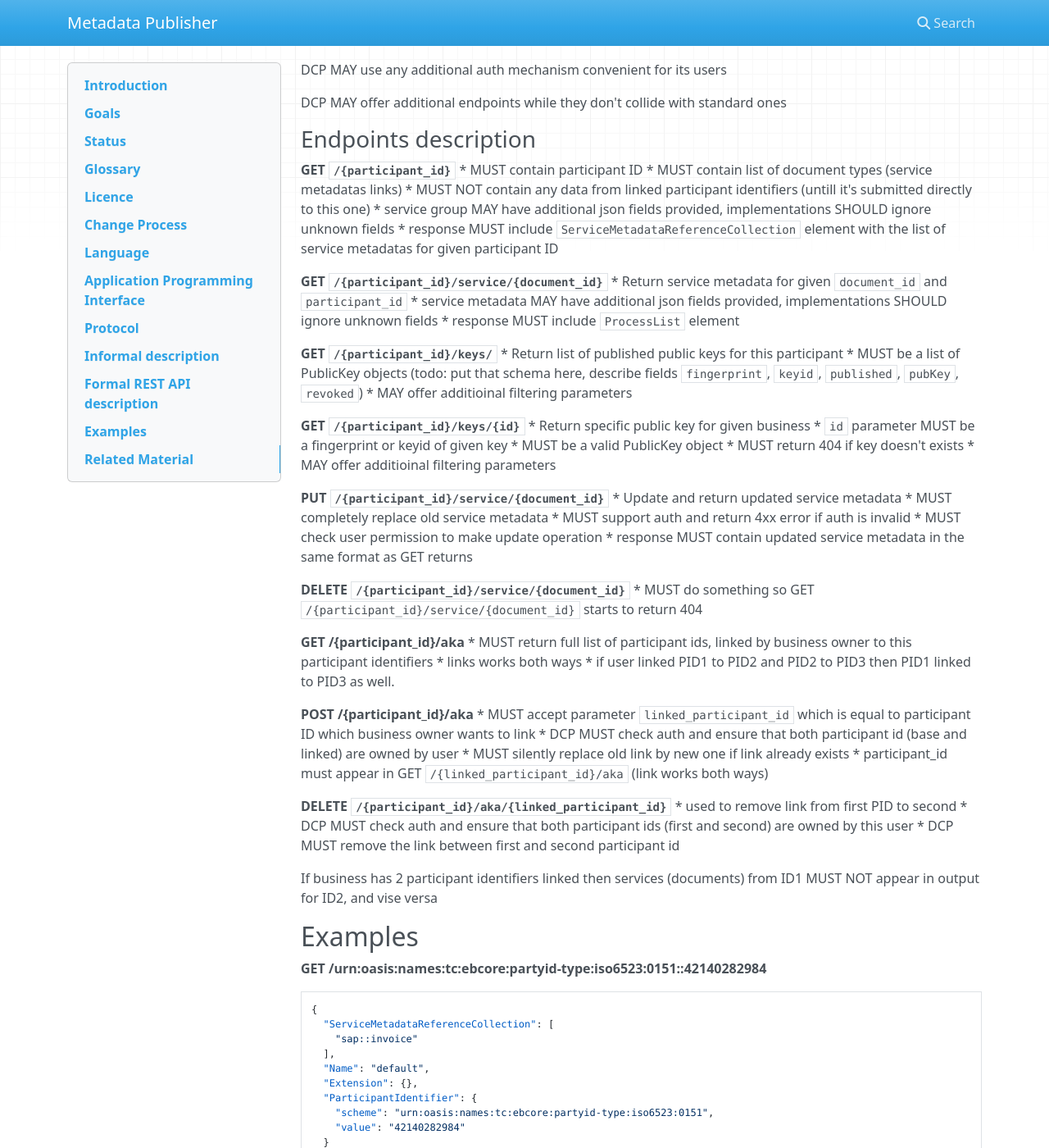
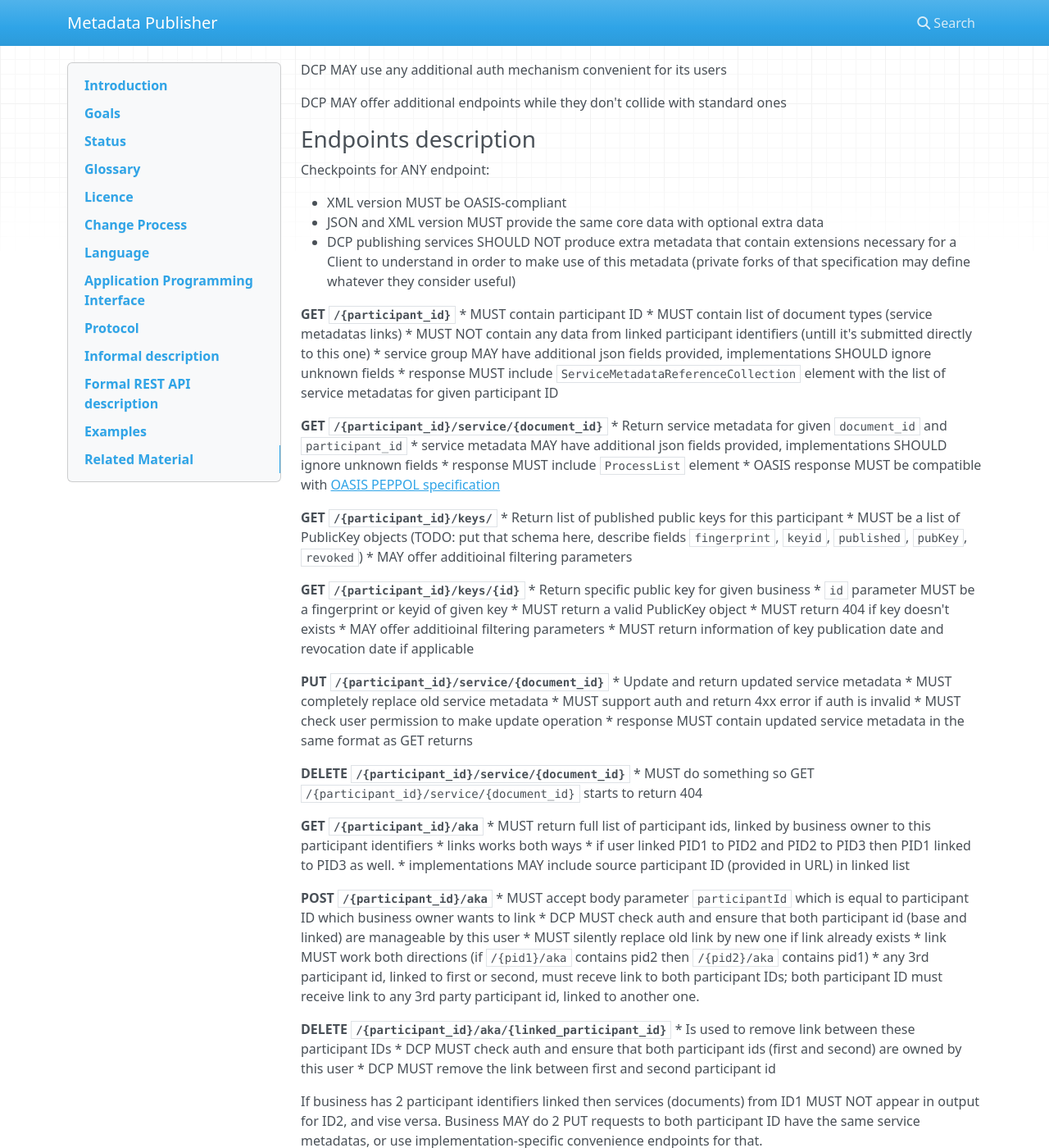
Before and after one commit to ausdigital/ausdigital-dcp, an MkDocs documentation site: the page built from docs/1.0/index.md, in a window 1280 px wide and 1400 px high, scrolled down 4922 px. Shown: the whole window at 82% size. Built offline with MkDocs 1.6.1, drawn with Linux system fonts in a browser that asks for light colours; nearby versions of some CDN libraries; old or Windows-style settings are respelled for this version of MkDocs; some of the changed text lies outside the part shown.

Commit message:
more examples for keys and GET responces; more MUST constraints for rest endpoints

````diff
--- a/docs/1.0/index.md
+++ b/docs/1.0/index.md
@@ -240,6 +240,13 @@ DCP MAY offer additional endpoints while they don't collide with standard ones
 
 ### Endpoints description
 
+Checkpoints for ANY endpoint:
+
+* XML version MUST be OASIS-compliant
+* JSON and XML version MUST provide the same core data with optional extra data
+* DCP publishing services SHOULD NOT produce extra metadata that contain extensions necessary for a Client to understand in order to make use of this metadata (private forks of that specification may define whatever they consider useful)
+
+
 **GET `/{participant_id}`**
 * MUST contain participant ID
 * MUST contain list of document types (service metadatas links)
@@ -251,18 +258,20 @@ DCP MAY offer additional endpoints while they don't collide with standard ones
 * Return service metadata for given `document_id` and `participant_id`
 * service metadata MAY have additional json fields provided, implementations SHOULD ignore unknown fields
 * response MUST include `ProcessList` element
+* OASIS response MUST be compatible with [OASIS PEPPOL specification](http://docs.oasis-open.org/bdxr/bdx-smp/v1.0/cos01/bdx-smp-v1.0-cos01.html#_Toc458092041)
 
 **GET `/{participant_id}/keys/`**
 * Return list of published public keys for this participant
-* MUST be a list of PublicKey objects (todo: put that schema here, describe fields `fingerprint`, `keyid`, `published`, `pubKey`, `revoked`)
+* MUST be a list of PublicKey objects (TODO: put that schema here, describe fields `fingerprint`, `keyid`, `published`, `pubKey`, `revoked`)
 * MAY offer additioinal filtering parameters
 
 **GET `/{participant_id}/keys/{id}`**
 * Return specific public key for given business
 * `id` parameter MUST be a fingerprint or keyid of given key
-* MUST be a valid PublicKey object
+* MUST return a valid PublicKey object
 * MUST return 404 if key doesn't exists
 * MAY offer additioinal filtering parameters
+* MUST return information of key publication date and revocation date if applicable
 
 **PUT `/{participant_id}/service/{document_id}`**
 * Update and return updated service metadata
@@ -274,31 +283,36 @@ DCP MAY offer additional endpoints while they don't collide with standard ones
 **DELETE `/{participant_id}/service/{document_id}`**
 * MUST do something so GET `/{participant_id}/service/{document_id}` starts to return 404
 
-**GET /{participant_id}/aka**
+**GET `/{participant_id}/aka`**
 * MUST return full list of participant ids, linked by business owner to this participant identifiers
 * links works both ways
 * if user linked PID1 to PID2 and PID2 to PID3 then PID1 linked to PID3 as well.
+* implementations MAY include source participant ID (provided in URL) in linked list
 
-**POST /{participant_id}/aka**
-* MUST accept parameter `linked_participant_id` which is equal to participant ID which business owner wants to link
-* DCP MUST check auth and ensure that both participant id (base and linked) are owned by user
+**POST `/{participant_id}/aka`**
+* MUST accept body parameter `participantId` which is equal to participant ID which business owner wants to link
+* DCP MUST check auth and ensure that both participant id (base and linked) are manageable by this user
 * MUST silently replace old link by new one if link already exists
-* participant_id must appear in GET `/{linked_participant_id}/aka` (link works both ways)
+* link MUST work both directions (if `/{pid1}/aka` contains pid2 then `/{pid2}/aka` contains pid1)
+* any 3rd participant id, linked to first or second, must receve link to both participant IDs; both participant ID must receive link to any 3rd party participant id, linked to another one.
 
 **DELETE `/{participant_id}/aka/{linked_participant_id}`**
-* used to remove link from first PID to second
+* Is used to remove link between these participant IDs
 * DCP MUST check auth and ensure that both participant ids (first and second) are owned by this user
 * DCP MUST remove the link between first and second participant id
 
 
-If business has 2 participant identifiers linked then services (documents) from ID1 MUST NOT appear in output for ID2, and vise versa
-
+If business has 2 participant identifiers linked then services (documents) from ID1 MUST NOT appear in output for ID2, and vise versa. Business MAY do 2 PUT requests to both participant ID have the same service metadatas, or use implementation-specific convenience endpoints for that.
 
 ## Examples
 
-**GET /urn:oasis:names:tc:ebcore:partyid-type:iso6523:0151::42140282984**
+### Response formats
+
+**GET /urn:oasis:names:tc:ebcore:partyid-type:iso6523:0151::99999999999**
 
 ```
+Accept: application/json
+
 {
   "ServiceMetadataReferenceCollection": [
     "sap::invoice"
@@ -307,46 +321,109 @@ If business has 2 participant identifiers linked then services (documents) from
   "Extension": {},
   "ParticipantIdentifier": {
     "scheme": "urn:oasis:names:tc:ebcore:partyid-type:iso6523:0151",
-    "value": "42140282984"
+    "value": "99999999999"
   }
 }
 ```
 
-**GET /urn:oasis:names:tc:ebcore:partyid-type:iso6523:0151::42140282984/service/sap::invoice**
+```
+Accept: application/xml
+
+<?xml version="1.0" encoding="UTF-8" ?>
+<ServiceGroup xmlns="http://busdox.org/serviceMetadata/publishing/1.0/" xmlns:ids="http://busdox.org/transport/identifiers/1.0/">
+  <ids:ParticipantIdentifier scheme="urn:oasis:names:tc:ebcore:partyid-type:iso6523:0151">99999999999</ids:ParticipantIdentifier>
+  <ServiceMetadataReferenceCollection>
+    <ServiceMetadataReference href="https://example.org/urn:oasis:names:tc:ebcore:partyid-type:iso6523:0151::99999999999/service/sap::invoice"/>
+  </ServiceMetadataReferenceCollection>
+  <Extension/>
+</ServiceGroup>
+```
+
+**GET /urn:oasis:names:tc:ebcore:partyid-type:iso6523:0151::99999999999/service/dbc::invoices**
+
 
 ```
+Accept: application/json
+
 {
   "ProcessList": [
     {
       "ProcessIdentifier": {
-        "scheme": "dbc",
-        "value": "invoice-type1"
+        "scheme": "gln-deliver-goods",
+        "value": "generic"
       },
       "ServiceEndpointList": [
         {
-          "ServiceActivationDate": "2017-02-14",
-          "Certificate": "...",
-          "EndpointURI": "...",
-          "transportProfile": "...",
-          "ServiceExpirationDate": "2017-02-14",
-          "RequireBusinessLevelSignature": "...",
-          "TechnicalInformationUrl": "...",
-          "MinimumAuthenticationLevel": "0",
-          "ServiceDescription": "..."
+          "EndpointURI": "https://accesspoint.com/as4service/simplified/invoice-2-type/",
+          "transportProfile": "dbc-as4",
+          "RequireBusinessLevelSignature": "false",
+          "TechnicalInformationUrl": "http://www.acesspoint.com/as4info",
+          "MinimumAuthenticationLevel": "2",
+          "ServiceDescription": "as4 message service for invoice 2"
         }
       ]
     }
   ],
   "DocumentIdentifier": {
-    "scheme": "sap",
-    "value": "invoice"
+    "scheme": "dbc",
+    "value": "invoices"
   },
-  "ParticipantIdentifier":{
+  "id": "dbc::invoices",
+  "ParticipantIdentifier": {
     "scheme": "urn:oasis:names:tc:ebcore:partyid-type:iso6523:0151",
-    "value": "42140282984"
+    "value": "99999999999"
   }
 }
 ```
+
+```
+Accept: application/xml
+
+<SignedServiceMetadata xmlns="http://busdox.org/serviceMetadata/publishing/1.0/" xmlns:ids="http://busdox.org/transport/identifiers/1.0/">
+  <ServiceMetadata xmlns="http://busdox.org/serviceMetadata/publishing/1.0/" xmlns:wsu="http://docs.oasis-open.org/wss/2004/01/oasis-200401-wss-wssecurity-utility-1.0.xsd">
+    <ServiceInformation>
+      <ids:ParticipantIdentifier scheme="urn:oasis:names:tc:ebcore:partyid-type:iso6523:0151">99999999999</ids:ParticipantIdentifier>
+      <ids:DocumentIdentifier scheme="dbc">invoices</ids:DocumentIdentifier>
+      <ProcessList>
+        <Process>
+          <ids:ProcessIdentifier scheme="gln-deliver-goods">generic</ids:ProcessIdentifier>
+          <ServiceEndpointList>
+            <Endpoint transportProfile="dbc-as4">
+              <EndpointURI>https://accesspoint.com/as4service/simplified/invoice-2-type/</EndpointURI>
+              <transportProfile>dbc-as4</transportProfile>
+              <RequireBusinessLevelSignature>false</RequireBusinessLevelSignature>
+              <TechnicalInformationUrl>http://www.acesspoint.com/as4info</TechnicalInformationUrl>
+              <MinimumAuthenticationLevel>2</MinimumAuthenticationLevel>
+              <ServiceDescription>as4 message service for invoice 2</ServiceDescription>
+            </Endpoint>
+          </ServiceEndpointList>
+        </Process>
+      </ProcessList>
+    </ServiceInformation>
+  </ServiceMetadata>
+  <Signature xmlns="http://www.w3.org/2000/09/xmldsig#"/>
+</SignedServiceMetadata>
+```
+
+
+### Participant ID linking
+
+Before:
+
+* pid1 linked to pid2 (and vice versa)
+* pid1 linked participant IDs: `[pid1, pid2]`
+* pid2 linked participant IDs: `[pid1, pid2]`
+* pid_new linked participant IDs: `[pid_new]` or `[]`
+* user adds pid_new to pid1 links: `POST /{pid1}/aka` with `{"participantId": pid_new}` payload
+
+After:
+
+* pid1 linked to pid2 and to pid_new (and vice versa)
+* pid1 linked participant IDs: `[pid1, pid2, pid_new]`
+* pid2 linked participant IDs: `[pid1, pid2, pid_new]`
+* pid_new linked participant IDs: `[pid1, pid2, pid_new]`
+
+Please note no `POST /{pid2}/aka` was submitted, but pid2 still receives link to pid_new because pid1 was linked to pid2.
 
 # Related Material
 
````
